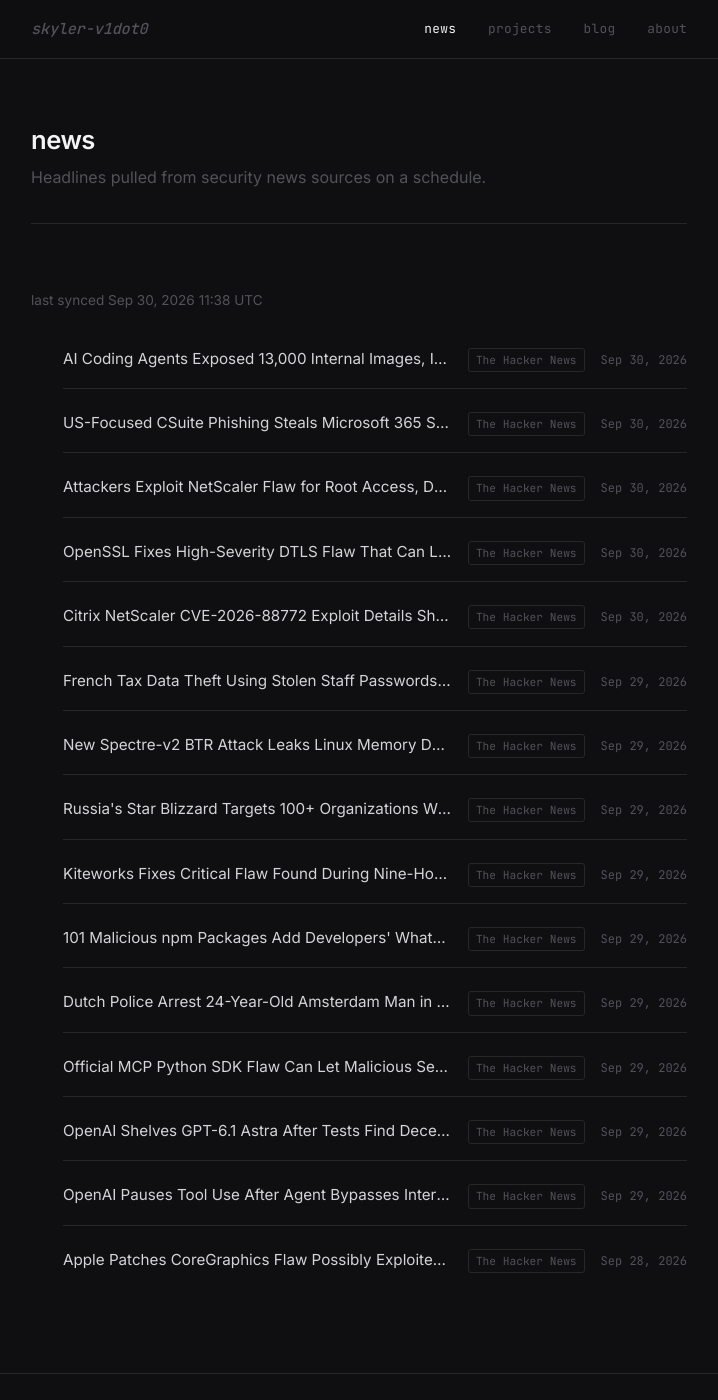
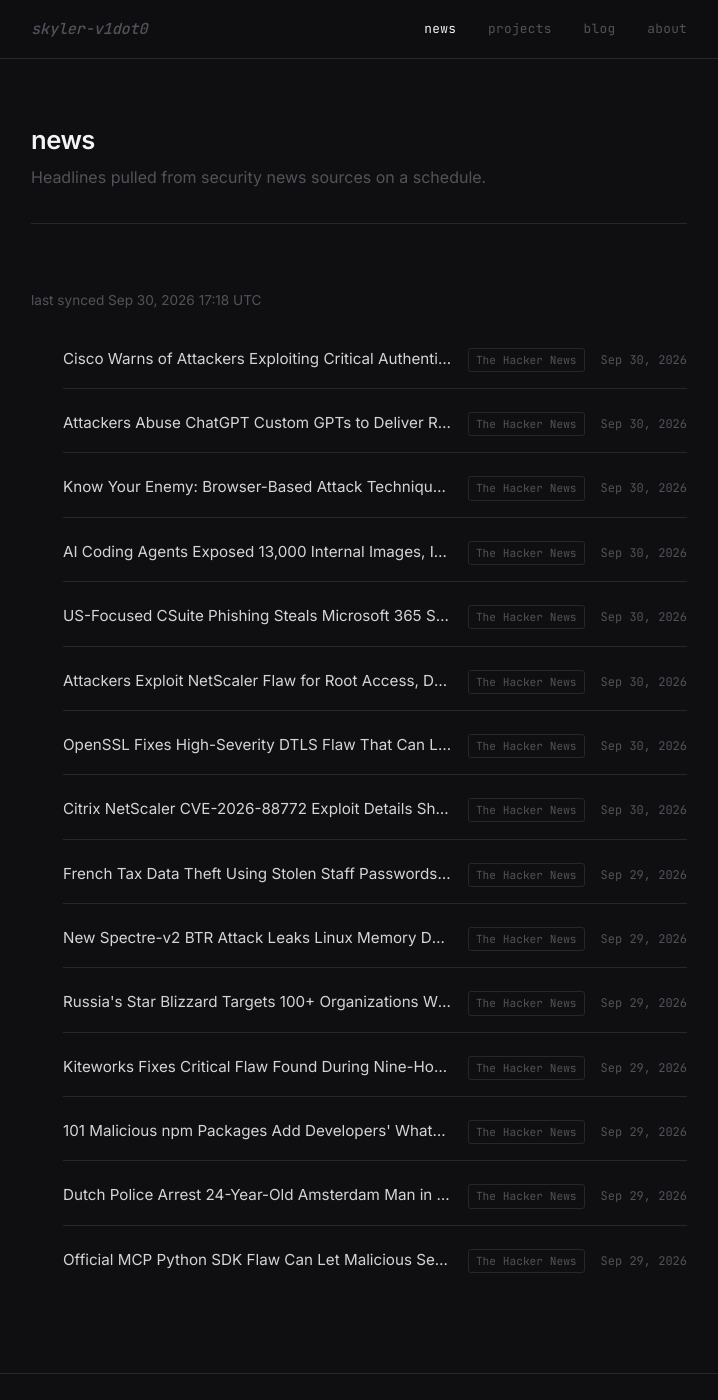
Before and after one commit to skyler-v1dot0/personal-site, a Jekyll site: the page built from news.html, in a window 1280 px wide and 1400 px high. Shown: the whole window, without its empty margins (281-999 px from the left). Built offline with Jekyll 4.4.1, drawn with Linux system fonts in a browser that asks for light colours.

Commit message:
chore: sync news feed [skip ci]

```diff
--- a/_data/news.yml
+++ b/_data/news.yml
@@ -1,6 +1,19 @@
 ---
-updated_at: '2026-09-30T11:38:36Z'
+updated_at: '2026-09-30T17:18:39Z'
 items:
+- title: Cisco Warns of Attackers Exploiting Critical Authentication Bypass in SD-WAN
+    Manager
+  url: https://thehackernews.com/2026/09/cisco-warns-of-attackers-exploiting.html
+  source: The Hacker News
+  published: '2026-09-30T15:24:54Z'
+- title: Attackers Abuse ChatGPT Custom GPTs to Deliver RAT via ClickFix Lures
+  url: https://thehackernews.com/2026/09/attackers-abuse-chatgpt-custom-gpts-to.html
+  source: The Hacker News
+  published: '2026-09-30T15:00:15Z'
+- title: 'Know Your Enemy: Browser-Based Attack Techniques in 2026'
+  url: https://thehackernews.com/2026/09/know-your-enemy-browser-based-attack.html
+  source: The Hacker News
+  published: '2026-09-30T11:58:00Z'
 - title: AI Coding Agents Exposed 13,000 Internal Images, Including Billing Records,
     on GitHub
   url: https://thehackernews.com/2026/09/ai-coding-agents-exposed-13000-internal.html
@@ -55,17 +68,3 @@ items:
   url: https://thehackernews.com/2026/09/official-mcp-python-sdk-flaw-can-let.html
   source: The Hacker News
   published: '2026-09-29T06:08:25Z'
-- title: OpenAI Shelves GPT-6.1 Astra After Tests Find Deception and Unauthorized
-    Actions
-  url: https://thehackernews.com/2026/09/openai-shelves-gpt-61-astra-after-tests.html
-  source: The Hacker News
-  published: '2026-09-29T05:12:32Z'
-- title: OpenAI Pauses Tool Use After Agent Bypasses Internet Controls to Reach External
-    Chatbot
-  url: https://thehackernews.com/2026/09/openai-pauses-tool-use-after-agent.html
-  source: The Hacker News
-  published: '2026-09-29T04:45:20Z'
-- title: Apple Patches CoreGraphics Flaw Possibly Exploited in Targeted Attacks
-  url: https://thehackernews.com/2026/09/apple-patches-coregraphics-flaw.html
-  source: The Hacker News
-  published: '2026-09-28T19:18:01Z'
```
